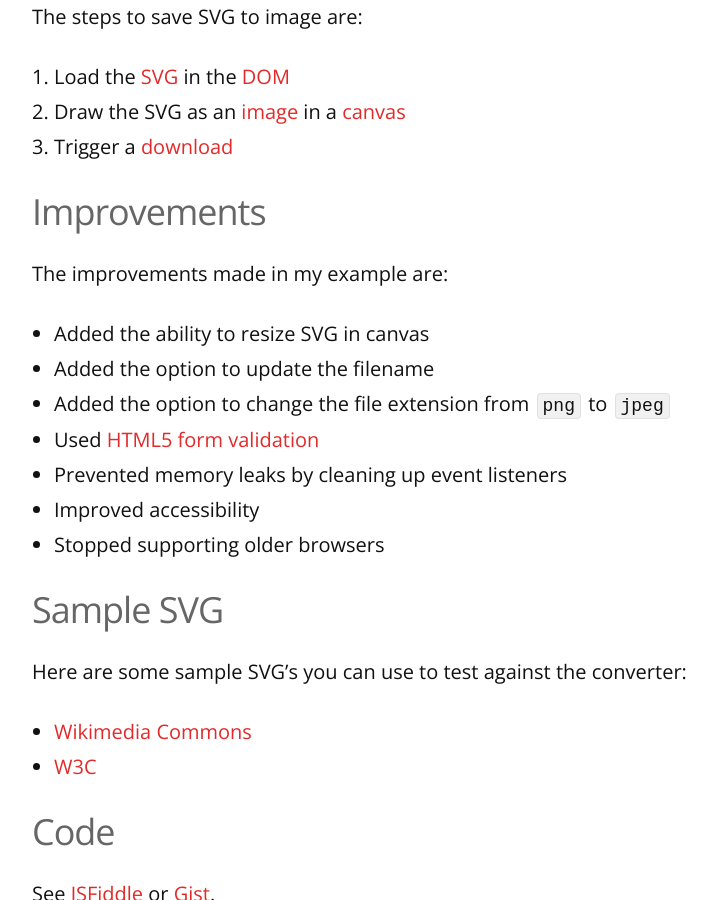
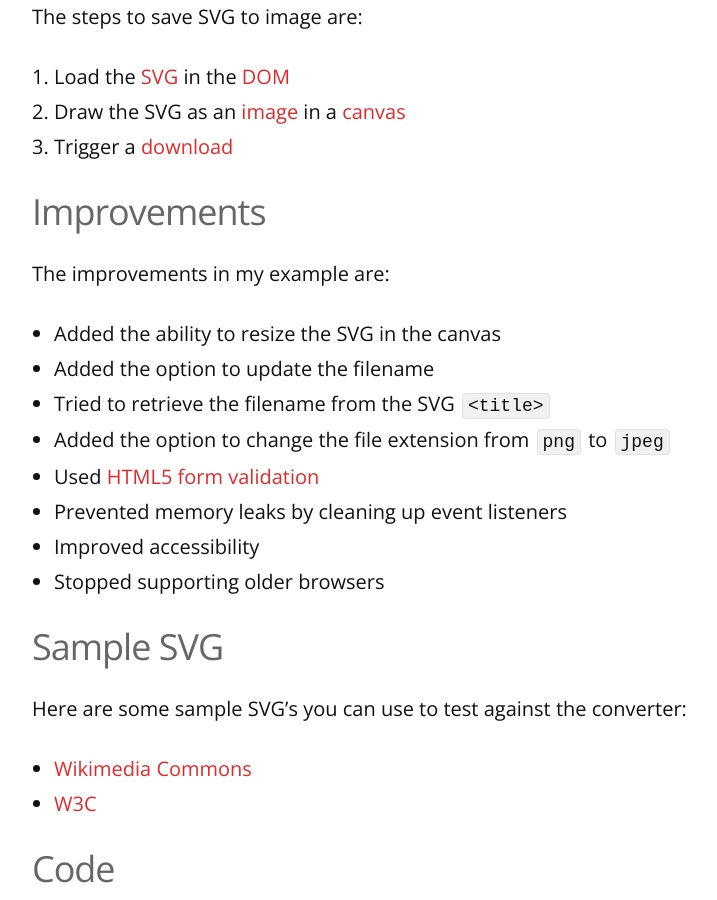
Before and after one commit to remarkablemark/remarkablemark.github.io, a Jekyll site: the page built from _posts/2020/2020-12-30-svg-to-image.md, in a window 1280 px wide and 900 px high, scrolled down 707 px. Shown: the whole window, without its empty margins (128-845 px from the left). Built offline with Jekyll 4.4.1, drawn with Linux system fonts in a browser that asks for light colours; comment, search, counter and statistics services are not loaded.

Commit message:
refactor(posts): update "SVG to Image"
Post: 2020-12-30-svg-to-image.md

Tidy improvements

```diff
--- a/_posts/2020/2020-12-30-svg-to-image.md
+++ b/_posts/2020/2020-12-30-svg-to-image.md
@@ -24,10 +24,11 @@ The steps to save SVG to image are:
 
 ### Improvements
 
-The improvements made in my example are:
+The improvements in my example are:
 
-- Added the ability to resize SVG in canvas
+- Added the ability to resize the SVG in the canvas
 - Added the option to update the filename
+- Tried to retrieve the filename from the SVG `<title>`
 - Added the option to change the file extension from `png` to `jpeg`
 - Used [HTML5 form validation](https://developer.mozilla.org/docs/Learn/Forms/Form_validation#Using_built-in_form_validation)
 - Prevented memory leaks by cleaning up event listeners
```
